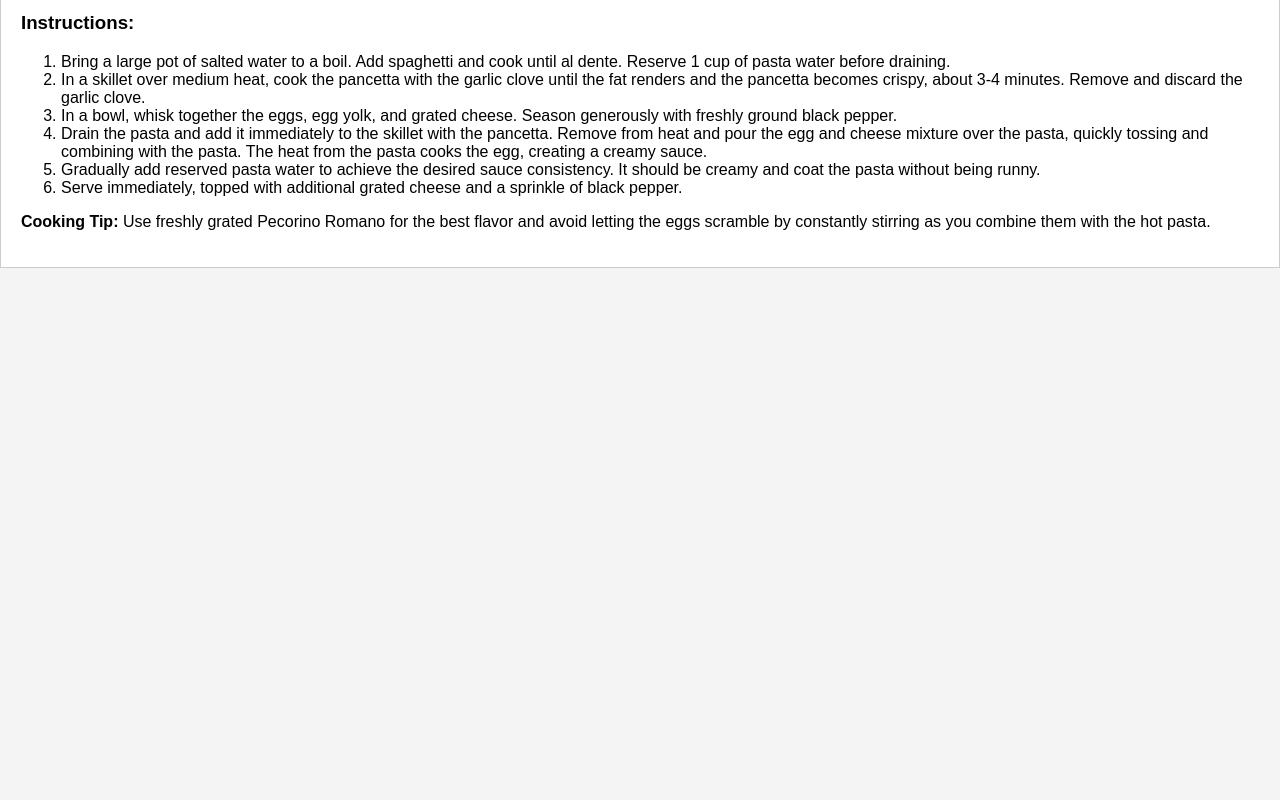
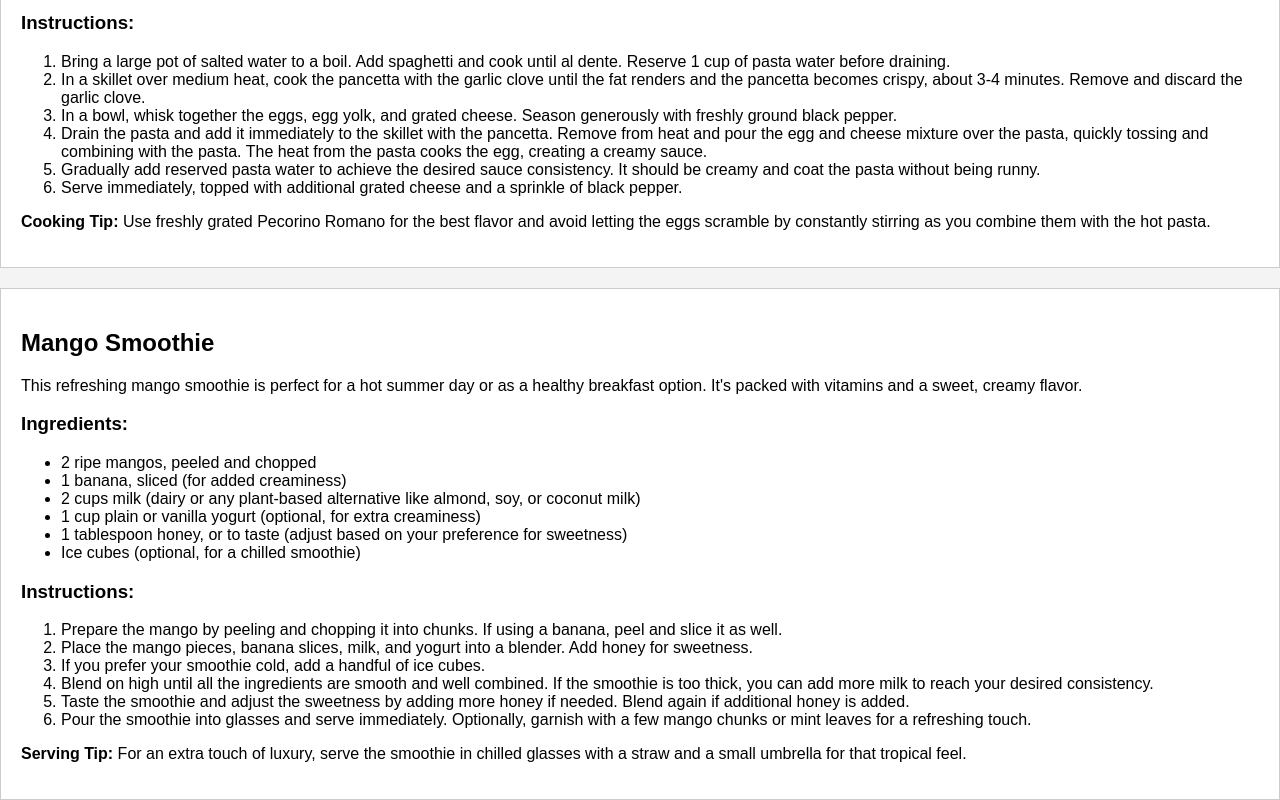
Before and after one commit to Beefynachos152/sa15, a plain HTML site: page index.html in a window 1280 px wide. Shown: the part 1207-2007 px from the top of the page. Before the commit the page ends 1475 px from the top, so only its background shows below. Drawn offline with Linux system fonts and the light colour scheme.

Commit message:
Added more content

```diff
--- a/index.html
+++ b/index.html
@@ -75,6 +75,30 @@
         <p><strong>Cooking Tip:</strong> Use freshly grated Pecorino Romano for the best flavor and avoid letting the eggs scramble by constantly stirring as you combine them with the hot pasta.</p>
     </section>
 
+    <section id="Recipe3" class="tabcontent" style="display:none">
+        <h2>Mango Smoothie</h2>
+        <p>This refreshing mango smoothie is perfect for a hot summer day or as a healthy breakfast option. It's packed with vitamins and a sweet, creamy flavor.</p>
+        <h3>Ingredients:</h3>
+        <ul>
+            <li>2 ripe mangos, peeled and chopped</li>
+            <li>1 banana, sliced (for added creaminess)</li>
+            <li>2 cups milk (dairy or any plant-based alternative like almond, soy, or coconut milk)</li>
+            <li>1 cup plain or vanilla yogurt (optional, for extra creaminess)</li>
+            <li>1 tablespoon honey, or to taste (adjust based on your preference for sweetness)</li>
+            <li>Ice cubes (optional, for a chilled smoothie)</li>
+        </ul>
+        <h3>Instructions:</h3>
+        <ol>
+            <li>Prepare the mango by peeling and chopping it into chunks. If using a banana, peel and slice it as well.</li>
+            <li>Place the mango pieces, banana slices, milk, and yogurt into a blender. Add honey for sweetness.</li>
+            <li>If you prefer your smoothie cold, add a handful of ice cubes.</li>
+            <li>Blend on high until all the ingredients are smooth and well combined. If the smoothie is too thick, you can add more milk to reach your desired consistency.</li>
+            <li>Taste the smoothie and adjust the sweetness by adding more honey if needed. Blend again if additional honey is added.</li>
+            <li>Pour the smoothie into glasses and serve immediately. Optionally, garnish with a few mango chunks or mint leaves for a refreshing touch.</li>
+        </ol>
+        <p><strong>Serving Tip:</strong> For an extra touch of luxury, serve the smoothie in chilled glasses with a straw and a small umbrella for that tropical feel.</p>
+    </section>
+
     <footer>
         <p>Created by [Jeffery Epstien]</p>
     </footer>
--- a/recipe.js
+++ b/recipe.js
@@ -11,6 +11,7 @@ function openRecipe(recipeName) {
     document.getElementById(recipeName).style.display = "block";
 }
 
+//Toggle between the recipes
 document.getElementById("Recipe1").style.display = "block";
 document.getElementById("Recipe2").style.display = "block";
 document.getElementById("Recipe3").style.display = "block";
```
